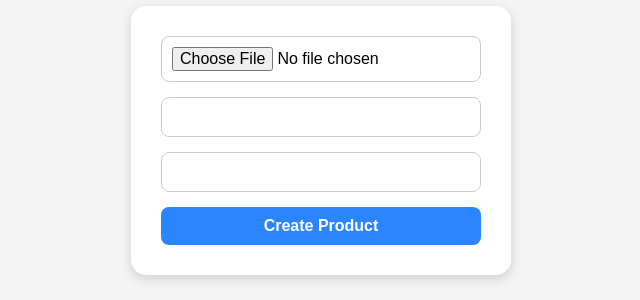
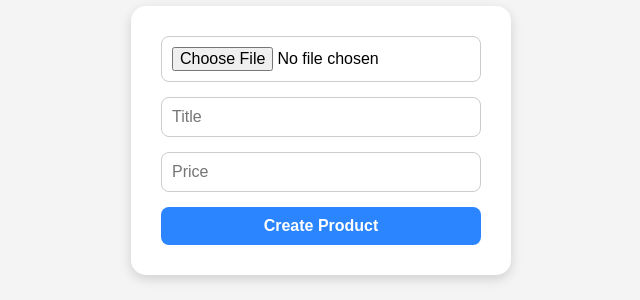
Before and after one commit to Thakvika1/Tiki_app, a PHP site: page /products/CreateProductCard.php in a window 1280 px wide. Shown: the part 252-552 px from the top of the page, without its empty margins (319-959 px from the left). Run offline with PHP 8.4, Linux system fonts and the light colour scheme; a stand-in replaces the project's code that opens the database connection.

Commit message:
refactor

```diff
--- a/admin/dashboard.php
+++ b/admin/dashboard.php
@@ -17,4 +17,4 @@
 
 
 <a href="../app.php">Home</a>
-<a href="../products/create_product.php">Create</a>
+<a href="../products/CreateProductCard.php">Create</a>
--- a/app.php
+++ b/app.php
@@ -11,11 +11,16 @@
 
 
     $product_db = "SELECT * FROM products";
+
+    // $query_product_db = $conn->query($product_db);
     $query_product_db = mysqli_query($conn, $product_db);
 
     if ($query_product_db && mysqli_num_rows($query_product_db) > 0) {
 
         echo "<div class='product-container'> ";
+        //  while ($row_product_db = $query_product_db->fetch_object()) {
+        //      $row_product_db->id
+        // }
             while ($row_product_db = mysqli_fetch_assoc($query_product_db)) {
                 echo productCard(
                         $row_product_db['title'],
--- a/products/CreateProductCard.php
+++ b/products/CreateProductCard.php
@@ -38,8 +38,8 @@
 
 <form action="" method="post" enctype="multipart/form-data">
     <input id="image" type="file" name="image" accept="image/*" required>
-    <input type="text" name="title" required>
-    <input type="text" name="price" required>
+    <input type="text" name="title" placeholder="Title" required>
+    <input type="text" name="price" placeholder="Price" required>
     <button type="submit">Create Product</button>
 </form>
 
```
